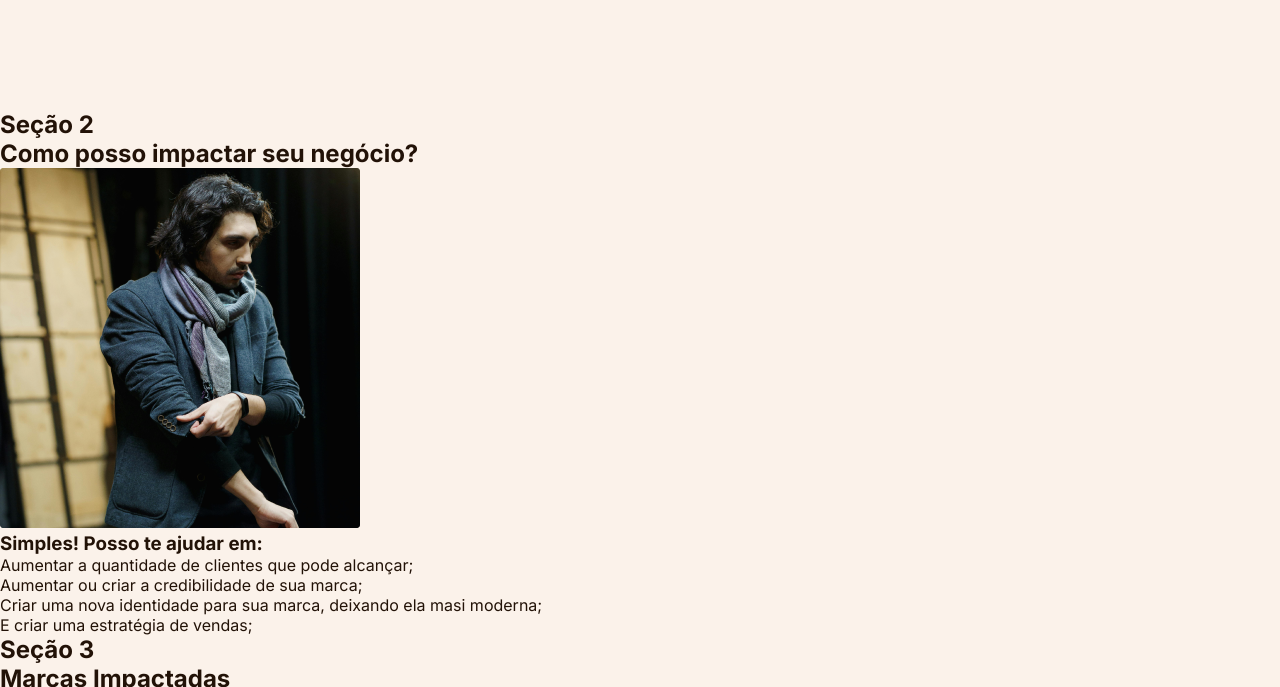
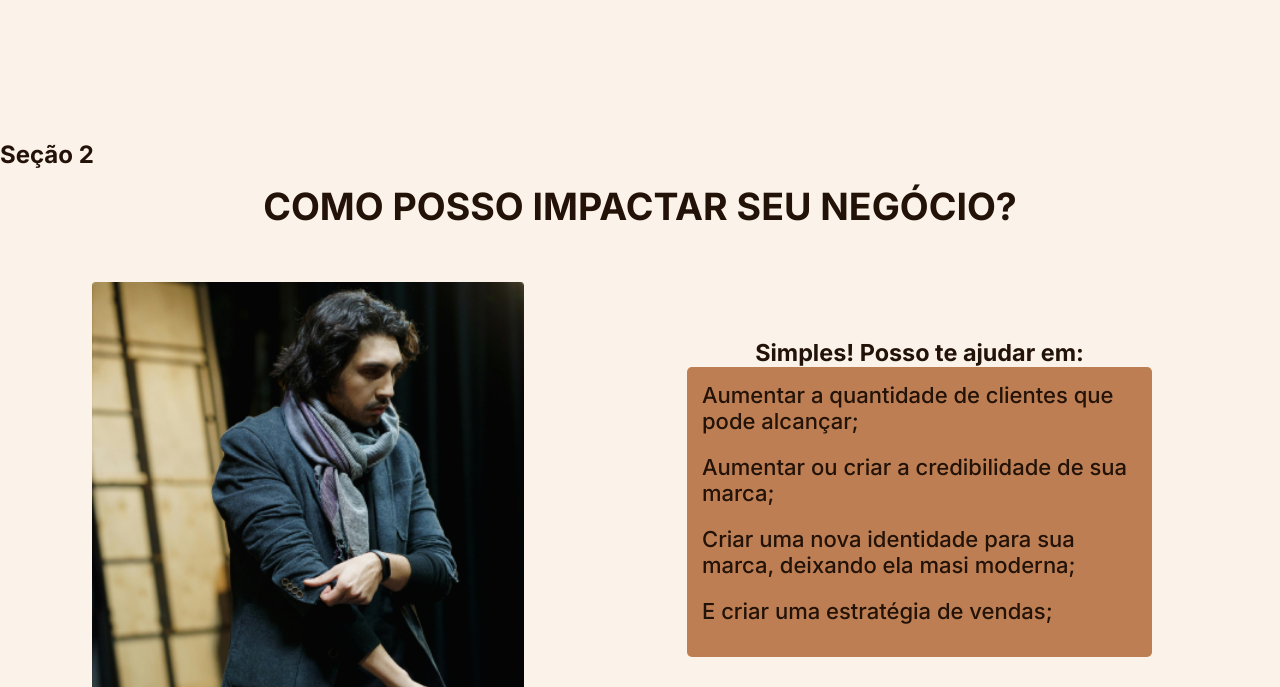
Before and after one commit to EDsnows/copywriter-lading-page, a plain HTML site: page index.html in a window 1280 px wide. Shown: the part 690-1377 px from the top of the page. Drawn offline with Linux system fonts and the light colour scheme.

Commit message:
Estilização da seção 2 finalizada

```diff
--- a/index.html
+++ b/index.html
@@ -17,7 +17,7 @@
     <main>
         <section class="secao_1">
             <!-- <h2>Seção 1</h2> -->
-            <div class="demacacao">
+            <div class="demacacao__secao_1">
                 <div class="containerInformacoesSecao_1">
                     <div class="containerTituloSecao_1 bgEstilo__containerTituloSecao_1">
                         <div class="containerTextoTitulo">
@@ -48,6 +48,7 @@
                 <h2>Como posso impactar seu negócio?</h2>
             </div>
 
+            <div class="demacacao__secao_2">
                 <div class="containerImage__Gabriel_2">
                     <img src="./src/imagens/ImageGabriel_2.png" alt="ImageGabriel_2">
                 </div>
@@ -56,21 +57,14 @@
                     <div class="containerTextoSubtitulo">
                         <h3>Simples! Posso te ajudar em:</h3>
                     </div>
-                <div class="ContainerTexto__ListaDeAjudas bg-Estilo__ListaDeAjudas">
+                    <div class="containerTexto__ListaDeAjudas bg-Estilo__ListaDeAjudas">
                         <ul class="ListasDeAjuda">
-                        <li>
-                            <p>Aumentar a quantidade de clientes que pode alcançar;</p>
-                        </li>
-                        <li>
-                            <p>Aumentar ou criar a credibilidade de sua marca;</p>
-                        </li>
-                        <li>
-                            <p>Criar uma nova identidade para sua marca, deixando ela masi moderna;</p>
-                        </li>
-                        <li>
-                            <p>E criar uma estratégia de vendas;</p>
-                        </li>
+                            <li>Aumentar a quantidade de clientes que pode alcançar;</li><br>
+                            <li>Aumentar ou criar a credibilidade de sua marca;</li><br>
+                            <li>Criar uma nova identidade para sua marca, deixando ela masi moderna;</li><br>
+                            <li>E criar uma estratégia de vendas;</li>
                         </ul>
+                    </div>
                 </div>
             </div>
         </section>
--- a/src/css/reset.css
+++ b/src/css/reset.css
@@ -7,3 +7,9 @@
 button{
     border: 0px;
 }
+
+li{
+    list-style: none;
+    padding: 0;
+    margin: 0;
+}
--- a/src/css/style.css
+++ b/src/css/style.css
@@ -13,7 +13,7 @@ main section.secao_1{
     flex-wrap: wrap;
 }
 
-main section.secao_1 .demacacao{
+main section.secao_1 .demacacao__secao_1{
     width: 100vw;
     height: 415px;
     display: flex;
@@ -94,18 +94,74 @@ section.secao_1 .containerInformacoesSecao_1 .containerProfissao-Nome .container
 }
 
 section.secao_1 .containerImage__Gabriel_1{
+    transform: scale(1.2);
     border-radius: 5px;
-    margin: 45px 60px 30px 0px;
+    margin: 45px 10vw 30px 0px;
 }
 
-/* section.secao_1 .containerImage__Gabriel_1{
-    display: inline-block;
-} */
-
-/* section.secao_2{
-    background-color: brown;
+section:not(:first-of-type){
+    padding: 30px 0px;
 }
 
+section .containerTextoTitulo{
+    text-transform: uppercase;
+    margin: 15px 0px;
+    font-size: 25px;
+}
+
+section.secao_2 .containerTextoTitulo{
+    text-align: center;
+}
+
+section.secao_2 .demacacao__secao_2{
+    height: 507px;
+    display: flex;
+    justify-content: space-between;
+}
+
+section.secao_2 .containerImage__Gabriel_2{
+    display: flex;
+    flex-wrap: wrap;
+    justify-content: center;
+    align-items: center;
+}
+
+section.secao_2 .containerImage__Gabriel_2 img{
+    margin-left: 10vw;
+    transform: scale(1.2);
+}
+
+section.secao_2 .containerComoImpactar{
+    display: flex;
+    flex-direction: column;
+    align-items: center;
+    justify-content: center;
+    margin-right: 10vw;
+}
+
+section.secao_2 .containerComoImpactar .containerTextoSubtitulo{
+    font-size: 20px;
+    text-align: center;
+}
+
+section.secao_2 .containerComoImpactar .bg-Estilo__ListaDeAjudas{
+    background-color: var(--primary_mod);
+    border-radius: 5px;
+}
+
+section.secao_2 .containerComoImpactar .containerTexto__ListaDeAjudas .ListasDeAjuda{
+    width: 435px;
+    height: 260px;
+    margin: 15px;
+}
+
+section.secao_2 .containerComoImpactar .containerTexto__ListaDeAjudas .ListasDeAjuda li{
+    font-size: 22px;
+    font-weight: 500;
+}
+
+
+/*
 section.secao_3{
     background-color: blue;
 }
```
Lines whose indentation alone changed are shown as unchanged.
